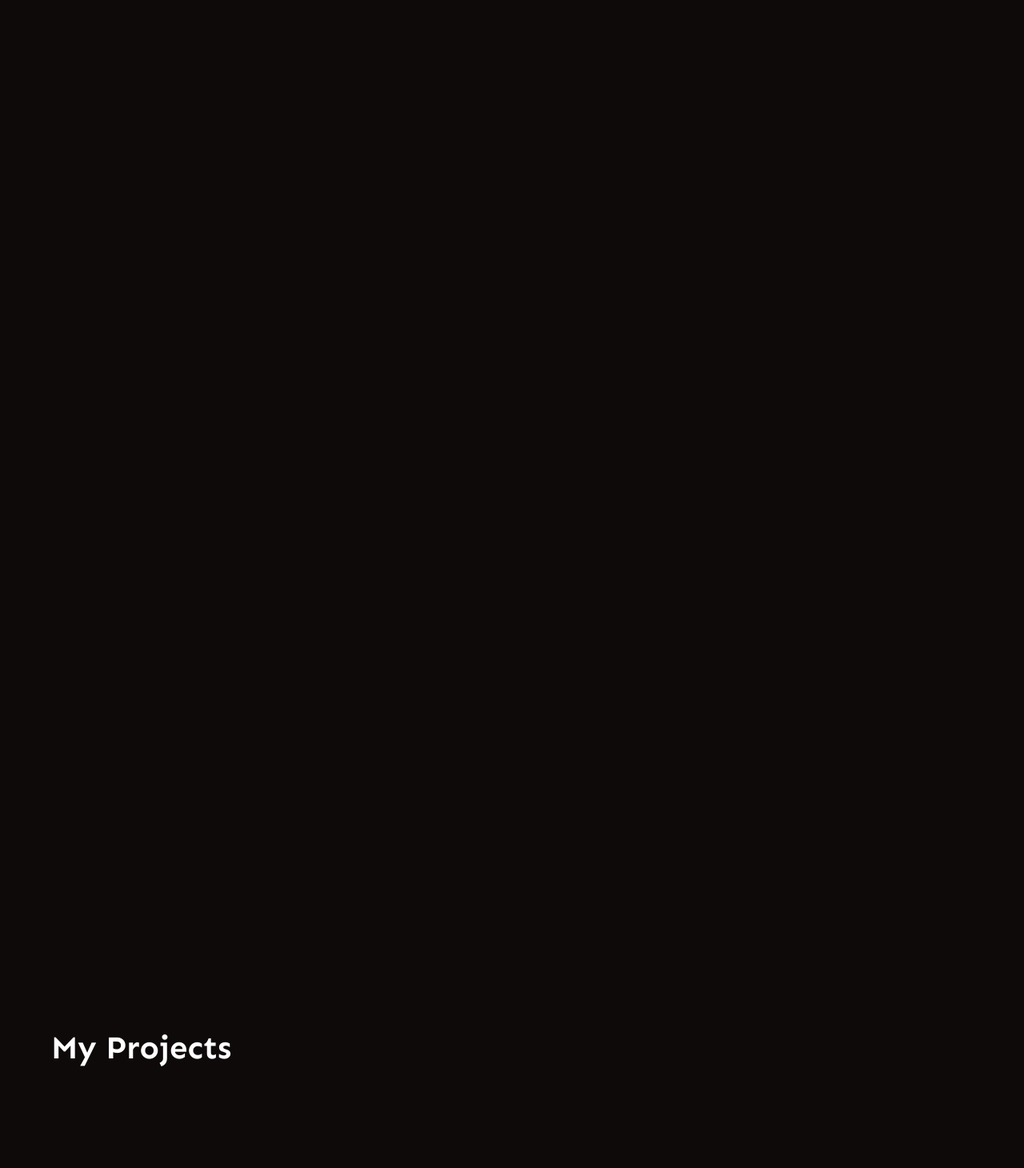
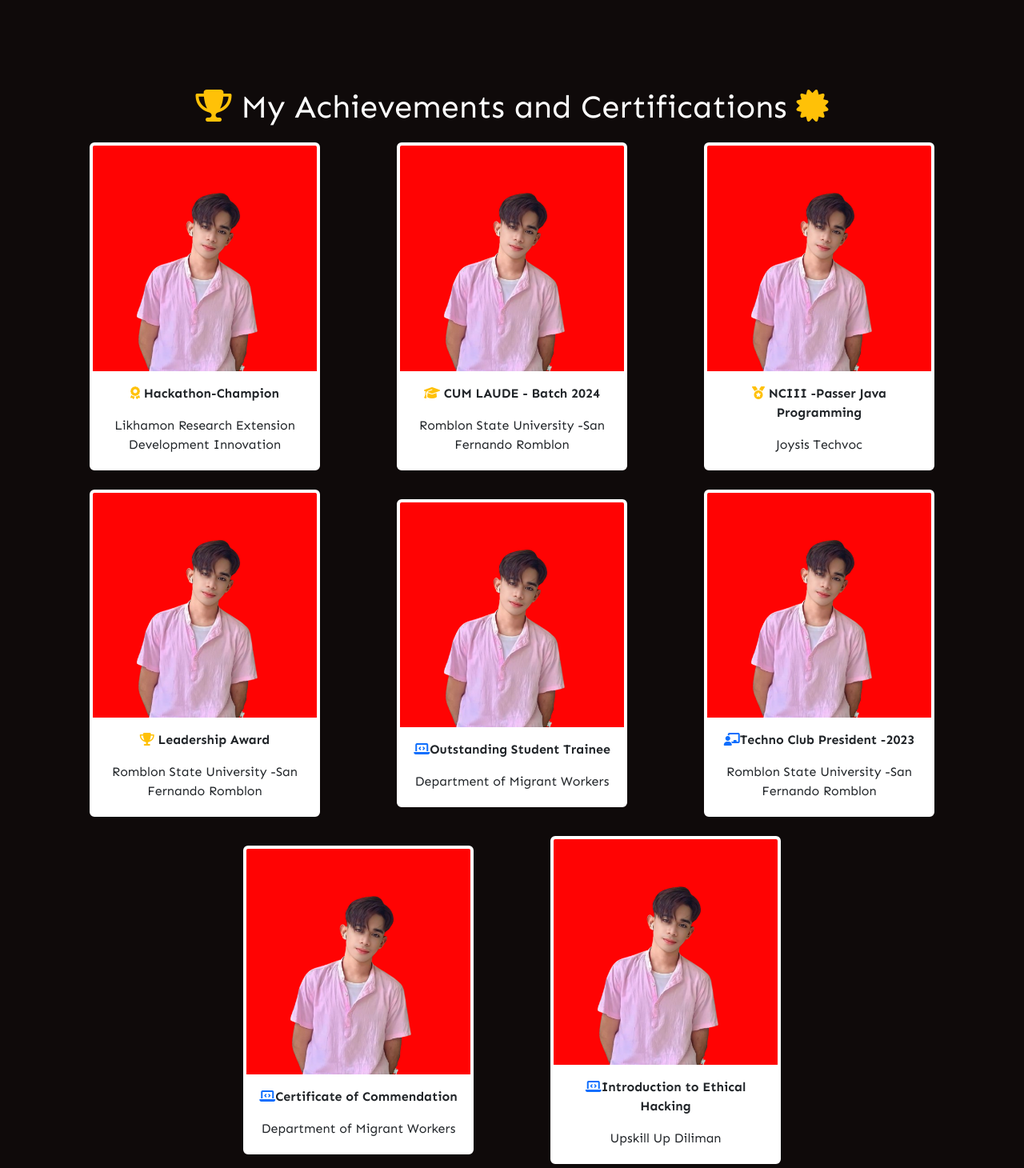
Before and after one commit to Redwing08/my-portfolio, a React (Vite) app: page / in a window 1280 px wide. Shown: the part 690-2150 px from the top of the page at 80% size. Built offline with nearby package versions, Linux system fonts and the light colour scheme.

Commit message:
Added achievements

```diff
--- a/src/Homepage.jsx
+++ b/src/Homepage.jsx
@@ -49,9 +49,14 @@ function Homepage() {
 
 
       </div>
-       <a className="resume-btn" href={`${import.meta.env.BASE_URL}update_resume.pdf`}  download="Steve_Calvin_Resume.pdf">
-       Download Resume
-       </a>
+     <a
+  className="resume-btn"
+  href={`${import.meta.env.BASE_URL}updated_resume.pdf`}
+  download="Steve_Calvin_Resume.pdf"
+>
+  Download Resume
+</a>
+
       {/* <button className="resume-btn">Download Resume</button>  */}
     </div>
 
@@ -81,6 +86,89 @@ function Homepage() {
 
       <section id="achievement" className="section achievement">
 
+        <div class="container-fluid">
+            <div className="row justify-content-center imgDisplay">
+            <div className="col-md-12 text-center displayAchievement">
+         <h3  className="">
+           <i class="fas fa-trophy text-warning"></i>  My Achievements and Certifications <i class="fas fa-certificate text-warning"></i></h3>
+            </div>
+            <div>
+            </div>
+              <div className="col-md-4 d-flex justify-content-center mb-4">
+                <div className="card h-100 imgBG" style={{ width: "18rem" }}>
+                  <img src={profilePic} className="card-img-top bgdis" alt="..."/>
+                  <div className="card-body">
+                    <p className="card-text text-center fw-bold"><i class="fas fa-award text-warning"></i> Hackathon-Champion</p>
+                     <p className="card-text text-center">Likhamon Research Extension Development Innovation</p>
+                  </div>
+                </div>
+              </div>
+               <div className="col-md-4 d-flex justify-content-center mb-4">
+                 <div className="card h-100 imgBG" style={{ width: "18rem" }}>
+                  <img src={profilePic} className="card-img-top" alt="..."/>
+                  <div className="card-body">
+                    <p className="card-text text-center fw-bold"><i class="fas fa-graduation-cap text-warning"></i> CUM LAUDE - Batch 2024</p>
+                     <p className="card-text text-center">Romblon State University -San Fernando Romblon</p>
+                  </div>
+                </div>
+              </div>
+
+               <div className="col-md-4 d-flex justify-content-center mb-4">
+                <div className="card h-100 imgBG" style={{ width: "18rem" }}>
+                  <img src={profilePic} className="card-img-top" alt="..."/>
+                  <div className="card-body">
+                       <p className="card-text text-center fw-bold"><i class="fas fa-medal text-warning"></i> NCIII -Passer Java Programming</p>
+                     <p className="card-text text-center">Joysis Techvoc</p>
+                  </div>
+                </div>
+              </div>
+                       <div className="col-md-4 d-flex justify-content-center mb-4">
+                 <div className="card h-100 imgBG" style={{ width: "18rem" }}>
+                  <img src={profilePic} className="card-img-top" alt="..."/>
+                  <div className="card-body">
+                    <p className="card-text text-center fw-bold"><i  class="fas fa-trophy text-warning"></i> Leadership Award</p>
+                     <p className="card-text text-center">Romblon State University -San Fernando Romblon</p>
+                  </div>
+                </div>
+              </div>
+              <div className="col-md-4 d-flex justify-content-center mb-4">
+                 <div className="card h-100 imgBG" style={{ width: "18rem" }}>
+                  <img src={profilePic} className="card-img-top" alt="..."/>
+                  <div className="card-body">
+                    <p className="card-text text-center fw-bold"><i class="fas fa-laptop-code text-primary"></i>Outstanding Student Trainee</p>
+                     <p className="card-text text-center">Department of Migrant Workers</p>
+                  </div>
+                </div>
+              </div>
+              <div className="col-md-4 d-flex justify-content-center mb-4">
+                 <div className="card h-100 imgBG" style={{ width: "18rem" }}>
+                  <img src={profilePic} className="card-img-top" alt="..."/>
+                  <div className="card-body">
+                    <p className="card-text text-center fw-bold"><i class="fas fa-chalkboard-teacher text-primary"></i>Techno Club President -2023</p>
+                     <p className="card-text text-center">Romblon State University -San Fernando Romblon</p>
+                  </div>
+                </div>
+              </div>
+                  <div className="col-md-4 d-flex justify-content-center mb-4">
+                 <div className="card h-100 imgBG" style={{ width: "18rem" }}>
+                  <img src={profilePic} className="card-img-top" alt="..."/>
+                  <div className="card-body">
+                    <p className="card-text text-center fw-bold"><i class="fas fa-laptop-code text-primary"></i>Certificate of Commendation</p>
+                     <p className="card-text text-center">Department of Migrant Workers</p>
+                  </div>
+                </div>
+              </div>
+                  <div className="col-md-4 d-flex justify-content-center mb-4">
+                 <div className="card h-100 imgBG" style={{ width: "18rem" }}>
+                  <img src={profilePic} className="card-img-top" alt="..."/>
+                  <div className="card-body">
+                    <p className="card-text text-center fw-bold"><i class="fas fa-laptop-code text-primary"></i>Introduction to Ethical Hacking </p>
+                     <p className="card-text text-center">Upskill Up Diliman </p>
+                  </div>
+                </div>
+              </div>
+            </div>
+          </div>
       </section>
 
       <section id="project" className="section project">
--- a/src/css/Homepage.css
+++ b/src/css/Homepage.css
@@ -62,6 +62,7 @@ html, body {
 
 .achievement {
   background-color: #0F0A0A;     /* Light sky blue */
+
 }
 
 .project {
@@ -133,6 +134,9 @@ html, body {
 
 }
 
+
+
+
 /* ================================
    RESUME BUTTON (CALL TO ACTION)
    ================================ */
@@ -194,6 +198,29 @@ html, body {
 }
 
 
+/* ACHIEVEMENT */
+
+.displayAchievement{
+  display: flex;
+  margin-bottom: 20px;
+  justify-content: center;
+  align-items: center;
+}
+
+.imgDisplay{
+  display: flex;
+  justify-content: center;
+  align-items: center;
+}
+
+.imgBG {
+  border: 4px solid #ffffff;
+  background-color: #ff0303;
+}
+.card-body{
+  background-color: white;
+}
+
 
 /* ================================
    BOOTSTRAP CLASSES USED IN HTML
```
